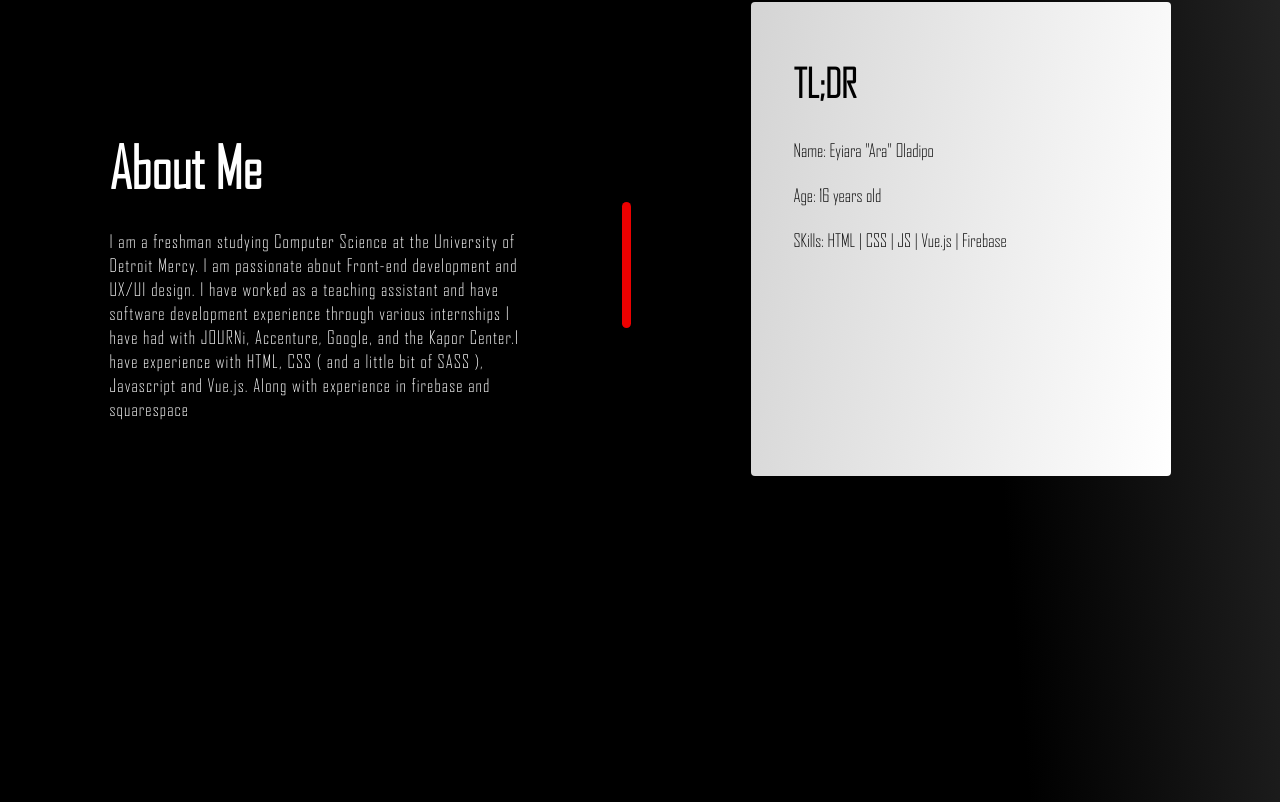
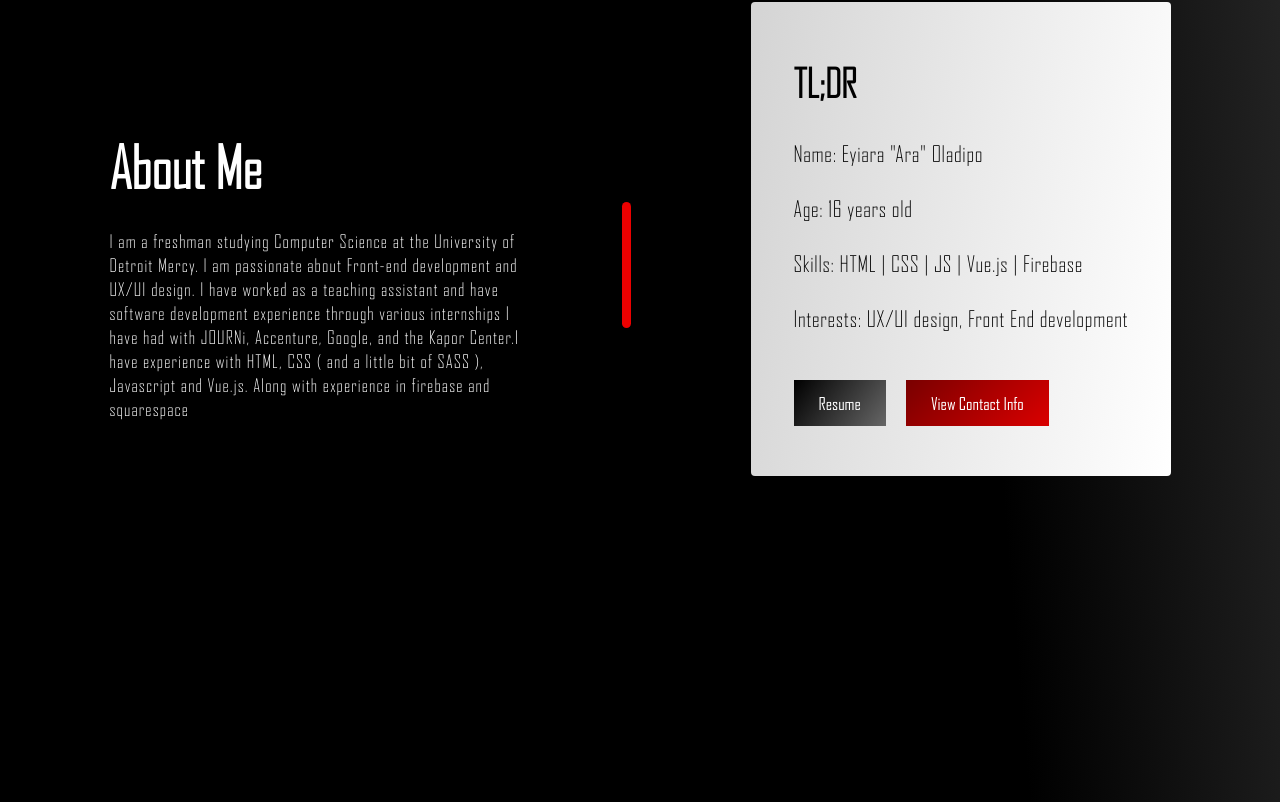
Before and after one commit to Ara-O/Portfolio-Website, a Vue app: page / in a window 1280 px wide. Shown: the part 853-1655 px from the top of the page. Built offline with nearby package versions, Linux system fonts and the light colour scheme.

Commit message:
Working on scroll demo

```diff
--- a/package.json
+++ b/package.json
@@ -9,6 +9,7 @@
   },
   "dependencies": {
     "core-js": "^3.6.5",
+    "scrollmagic": "^2.0.8",
     "vue": "^3.0.0",
     "vue-router": "^4.0.0-0",
     "vuex": "^4.0.0-0"
--- a/src/components/home.vue
+++ b/src/components/home.vue
@@ -55,15 +55,25 @@
     </div>
     <div class="aboutme--right">
       <h2 style="font-size: 39px">TL;DR</h2>
-      <h4 style="font-size: 18px; font-weight: 100">
-        Name: Eyiara "Ara" Oladipo
-      </h4>
-      <h4 style="font-size: 18px; font-weight: 100">Age: 16 years old</h4>
-      <h4 style="font-size: 18px; font-weight: 100">
-        SKills: HTML | CSS | JS | Vue.js | Firebase
-      </h4>
+      <h4 class="tldr">Name: Eyiara "Ara" Oladipo</h4>
+      <h4 class="tldr">Age: 16 years old</h4>
+      <h4 class="tldr">Skills: HTML | CSS | JS | Vue.js | Firebase</h4>
+      <h4 class="tldr">Interests: UX/UI design, Front End development</h4>
+      <br />
+      <mainbtn
+        bgcolor="linear-gradient(126deg, black, rgb(102 102 102))"
+        textcolor="white"
+        btntext="Resume"
+      ></mainbtn>
+      <mainbtn
+        bgcolor="linear-gradient(136deg, #790000, #da0000)"
+        textcolor="white"
+        btntext="View Contact Info"
+        style="margin-left: 20px"
+      ></mainbtn>
     </div>
   </section>
+  <section class="projects"></section>
 </template>
 
 <script>
--- a/src/styles/home.scss
+++ b/src/styles/home.scss
@@ -183,3 +183,8 @@ h5.my--desc {
   height: 446px;
   color: black;
 }
+.tldr {
+  font-size: 22px;
+  font-weight: 100;
+  letter-spacing: 0.7px;
+}
```
Also changed, not shown: 1 other file (tests, documents, lock files or other folders).
